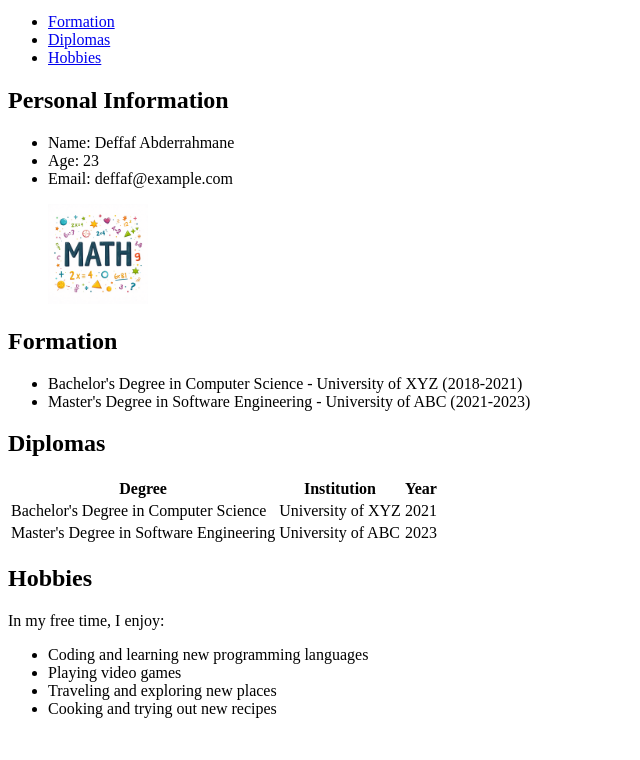
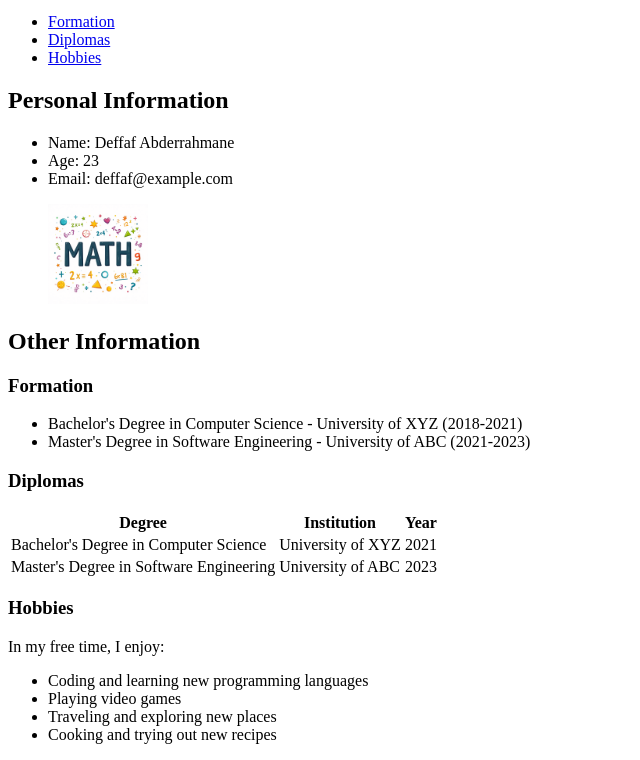
Before and after one commit to Abderrahmane-Deffaf/aws-uvsq, a plain HTML site: page 1htmlcss/index.html in a window 1280 px wide. Shown: the part 101-861 px from the top of the page, without its empty margins (0-640 px from the left). Before the commit the page ends 835 px from the top, so only its background shows below. Drawn offline with Linux system fonts and the light colour scheme.

Commit message:
fix: removing trailing slashes from images and meta tags, and adding h2 to each section element

```diff
--- a/1htmlcss/index.html
+++ b/1htmlcss/index.html
@@ -1,8 +1,8 @@
 <!doctype html>
 <html lang="en">
   <head>
-    <meta charset="UTF-8" />
-    <meta name="viewport" content="width=device-width, initial-scale=1.0" />
+    <meta charset="UTF-8" >
+    <meta name="viewport" content="width=device-width, initial-scale=1.0" >
     <title>Document</title>
   </head>
   <body>
@@ -35,12 +35,13 @@
           height="100"
           src="./math-pic.png"
           alt="deffaf abderrahmane image"
-        />
+        >
       </figure>
     </section>
     <section id="reste">
+      <h2>Other Information</h2>
       <article id="formation">
-        <h2>Formation</h2>
+        <h3>Formation</h3>
         <ul>
           <li>
             Bachelor's Degree in Computer Science - University of XYZ
@@ -53,7 +54,7 @@
         </ul>
       </article>
       <article id="diplomes">
-        <h2>Diplomas</h2>
+        <h3>Diplomas</h3>
         <table>
           <thead>
             <tr>
@@ -77,7 +78,7 @@
         </table>
       </article>
       <article id="loisirs">
-        <h2>Hobbies</h2>
+        <h3>Hobbies</h3>
         <p>In my free time, I enjoy:</p>
         <ul>
           <li>Coding and learning new programming languages</li>
```
